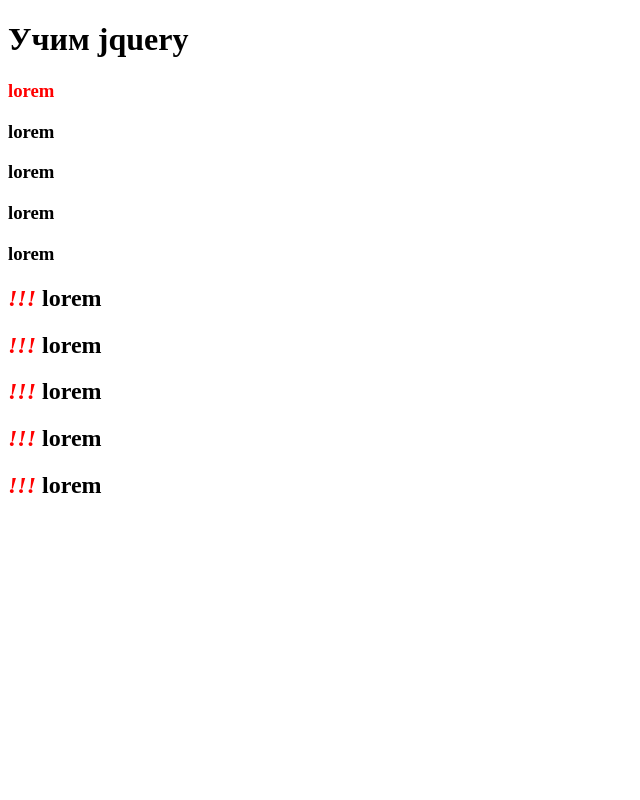
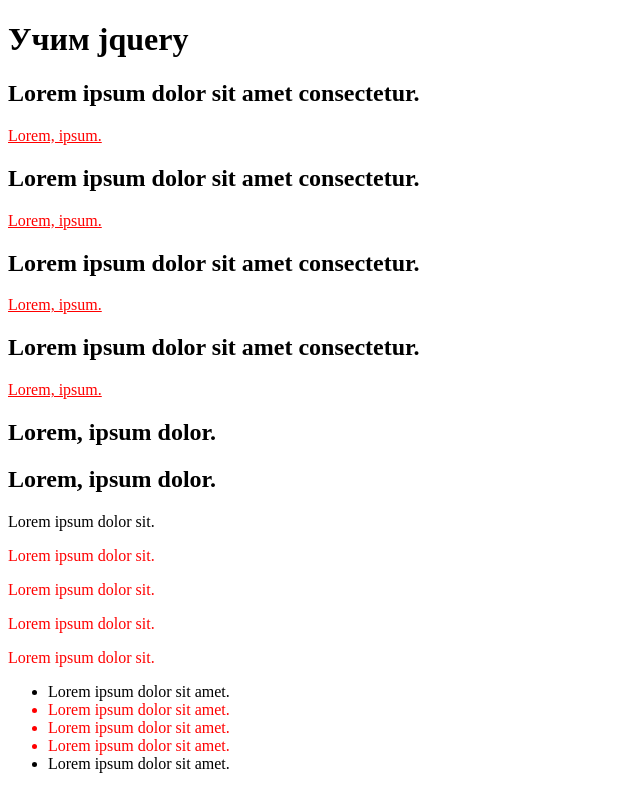
Before and after one commit to egorsv1985/code_mu, a plain HTML site: page index.html in a window 1280 px wide. Shown: the whole page, without its empty margins (0-640 px from the left). Drawn offline with nearby package versions, Linux system fonts and the light colour scheme.

Commit message:
lesson 12

```diff
--- a/index.html
+++ b/index.html
@@ -9,15 +9,27 @@
   </head>
   <body>
     <h1>Учим jquery</h1>
-    <h3 id="elem" class="zzz">lorem</h3>
-    <h3 class="zzz">lorem</h3>
-    <h3 class="zzz">lorem</h3>
-    <h3 class="zzz">lorem</h3>
-    <h3 class="zzz">lorem</h3>
-    <h2 class="test"><i>!!!</i> lorem</h3>
-    <h2 class="test"><i>!!!</i> lorem</h3>
-    <h2 class="test"><i>!!!</i> lorem</h3>
-    <h2 class="zzz"><i>!!!</i> lorem</h3>
-    <h2 class="zzz"><i>!!!</i> lorem</h3>
+    <h2>Lorem ipsum dolor sit amet consectetur.</h2>
+    <a href="">Lorem, ipsum.</a>
+    <h2>Lorem ipsum dolor sit amet consectetur.</h2>
+    <a href="">Lorem, ipsum.</a>
+    <h2>Lorem ipsum dolor sit amet consectetur.</h2>
+    <a href="">Lorem, ipsum.</a>
+    <h2>Lorem ipsum dolor sit amet consectetur.</h2>
+    <a href="">Lorem, ipsum.</a>
+    <h2>Lorem, ipsum dolor.</h2>
+    <h2>Lorem, ipsum dolor.</h2>
+    <p>Lorem ipsum dolor sit.</p>
+    <p>Lorem ipsum dolor sit.</p>
+    <p>Lorem ipsum dolor sit.</p>
+    <p>Lorem ipsum dolor sit.</p>
+    <p>Lorem ipsum dolor sit.</p>
+    <ul>
+      <li class="www">Lorem ipsum dolor sit amet.</li>
+      <li class="www">Lorem ipsum dolor sit amet.</li>
+      <li class="www">Lorem ipsum dolor sit amet.</li>
+      <li>Lorem ipsum dolor sit amet.</li>
+      <li>Lorem ipsum dolor sit amet.</li>
+    </ul>
   </body>
 </html>
--- a/script.js
+++ b/script.js
@@ -1,2 +1,3 @@
-$("#elem").css("color", "red");
-$("h2> i").css("color", "red");
+$("h2~a").css("color", "red");
+$("p+p").css("color", "red");
+$("li.www+li").css("color", "red");
```
